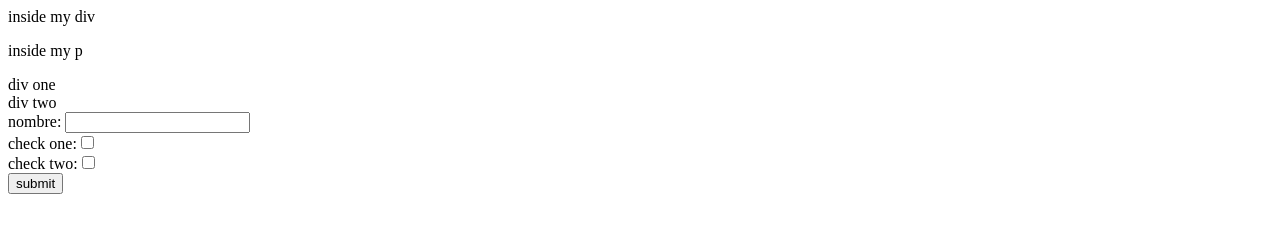
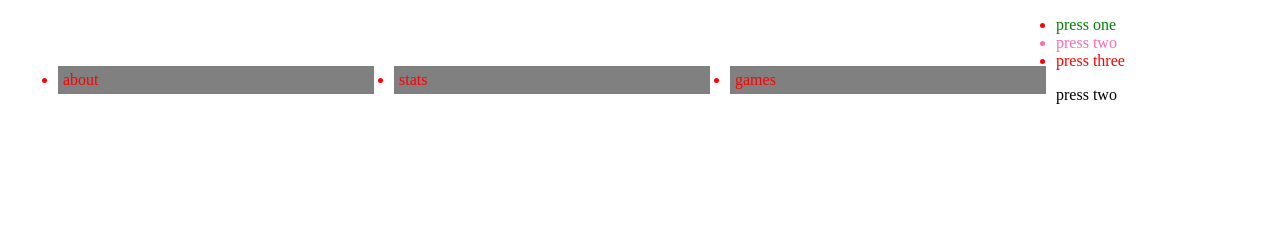
Before and after one commit to juvs91/test, a plain HTML site: page html/index.html in a window 1280 px wide. Drawn offline with Linux system fonts and the light colour scheme.

Commit message:
class html part of css

```diff
--- a/html/index.html
+++ b/html/index.html
@@ -4,23 +4,36 @@
   <meta charset="UTF-8">
   <meta http-equiv="X-UA-Compatible" content="IE=edge">
   <meta name="viewport" content="width=device-width, initial-scale=1.0">
-  <title>Document</title>
+
+  <title>prueba</title>
+  <link rel="stylesheet" href="../style.css">
+  <style>
+    div.press-over-view {
+      color: green;
+    }
+  </style>
 </head>
+<body>
 
-  <div>
-    inside my div
+<div id="web-app">
+  <nav>
+    <ul>
+      <li id="one" class="menu-option" data-selected="true" >about</li>
+      <li class="menu-option">stats</li>
+      <li class="menu-option">games</li>
+    </ul>
+  </nav>
+
+  <div class="container press">
+    <div class="container press-over-view">
+      <ul>
+        <li class="press-overview"> <div class="press-over-view">press one</div>  </li>
+        <li class="press-overview" style="color: hotpink;">press two</li>
+        <li class="press-overview">press three</li>
+      </ul>
+    </div>
+    <div class="container press-selected" >press two</div>
   </div>
-  <p>inside my p</p>
-  <div>div one</div>
-  <div>div two</div>
-  <form action="">
-
-    <span class="name">nombre:</span> <input type="text" name="name" id="name-id"><br>
-    check one:<input type="checkbox" name="check-one" id="check-id"><br>
-    check two:<input type="checkbox" name="check-two" class="check-class"><br>
-    <input type="button" value="submit"><br>
-
-  </form>
-
+</div>
 </body>
 </html>
--- /dev/null
+++ b/style.css
@@ -0,0 +1,24 @@
+/* div.container.press-over-view {
+    color: green,
+} */
+
+li {
+  color: red
+}
+
+li.menu-option {
+  background-color: gray;
+  padding: 5px;
+  margin-top: 50px;
+  margin-left: 10px;
+  margin-right: 10px;
+  margin-bottom: 15px;
+  width: 25%;
+  height: 30%;
+  float: left;
+}
+
+div.press {
+  width: 100%;
+  display: block;
+}
```
